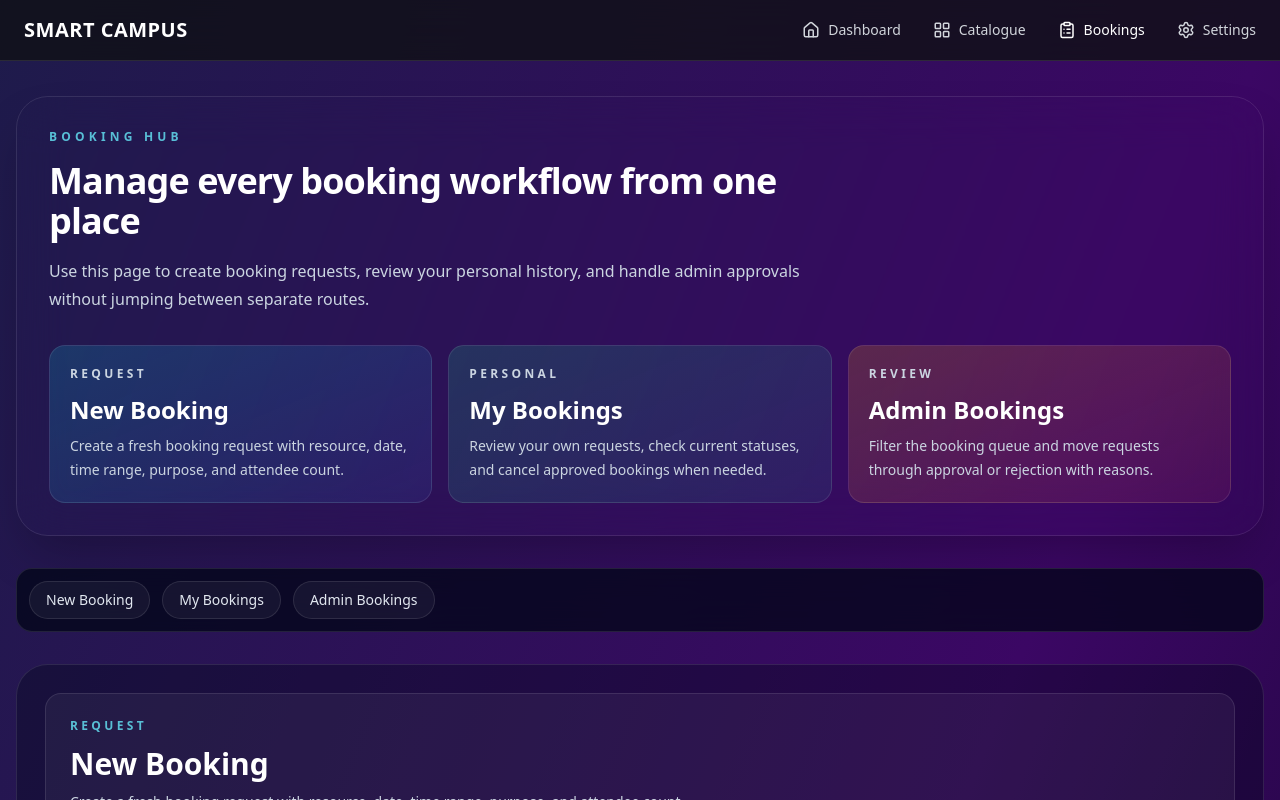
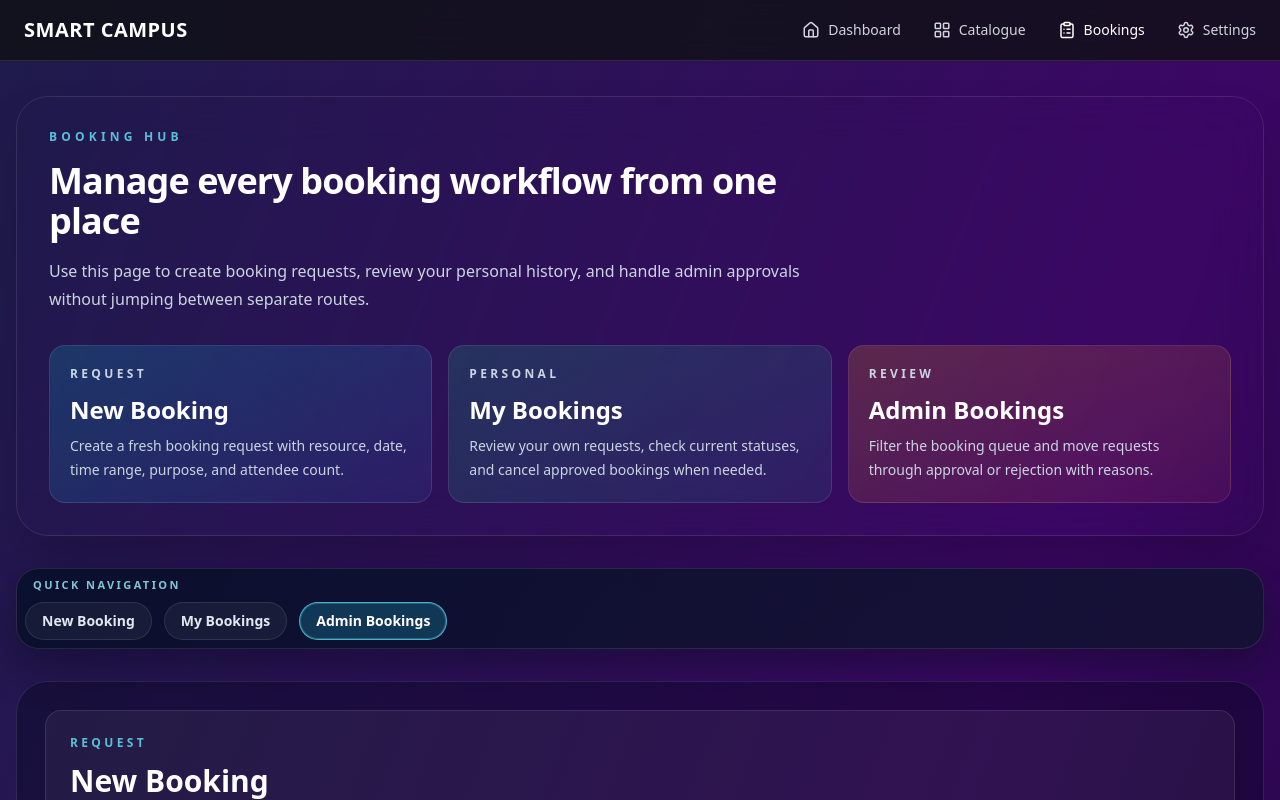
Before and after one commit to dhushan7/it3030-paf-2026-smart-campus-group-wd-1.1-12, a React app in the folder frontend/: page /bookings#admin-bookings in a window 1280 px wide. Shown: the top 800 px of the page. Built offline with nearby package versions, Linux system fonts and the light colour scheme; no server answers; the HTML template or start-up script is replaced by a standard one.

Commit message:
polish bookings quick-nav with active section highlighting

```diff
--- a/frontend/src/components/bookings/BookingsPage.jsx
+++ b/frontend/src/components/bookings/BookingsPage.jsx
@@ -1,3 +1,4 @@
+import { useEffect, useState } from "react";
 import BookingFormStyled from "./BookingFormStyled";
 import BookingList from "./BookingList";
 import BookingRequests from "./BookingRequests";
@@ -30,6 +31,21 @@ const sections = [
 ];
 
 export default function BookingsPage() {
+  const [activeSection, setActiveSection] = useState(sections[0].id);
+
+  useEffect(() => {
+    const syncFromHash = () => {
+      const hash = window.location.hash?.replace("#", "");
+      if (hash && sections.some((section) => section.id === hash)) {
+        setActiveSection(hash);
+      }
+    };
+
+    syncFromHash();
+    window.addEventListener("hashchange", syncFromHash);
+    return () => window.removeEventListener("hashchange", syncFromHash);
+  }, []);
+
   return (
     <div className="space-y-8">
       <section className="overflow-hidden rounded-[2rem] border border-white/10 bg-[radial-gradient(circle_at_top_left,_rgba(56,189,248,0.16),_transparent_28%),radial-gradient(circle_at_bottom_right,_rgba(168,85,247,0.18),_transparent_32%),rgba(15,23,42,0.82)] p-8 shadow-2xl backdrop-blur-xl">
@@ -63,17 +79,27 @@ export default function BookingsPage() {
         </div>
       </section>
 
-      <div className="sticky top-20 z-20 overflow-x-auto rounded-2xl border border-white/10 bg-slate-950/75 px-3 py-3 backdrop-blur-xl">
-        <div className="flex min-w-max gap-3">
+      <div className="sticky top-20 z-20 rounded-[1.4rem] border border-white/10 bg-[linear-gradient(120deg,rgba(8,16,42,0.92),rgba(20,18,52,0.9))] p-2 shadow-[0_18px_40px_rgba(7,12,28,0.45)] backdrop-blur-xl">
+        <div className="mb-2 px-2 text-[11px] font-semibold uppercase tracking-[0.22em] text-cyan-200/80">
+          Quick Navigation
+        </div>
+        <div className="overflow-x-auto">
+          <div className="flex min-w-max gap-3">
           {sections.map((section) => (
             <a
               key={section.id}
               href={`#${section.id}`}
-              className="rounded-full border border-white/10 bg-white/5 px-4 py-2 text-sm font-medium text-slate-200 transition-colors hover:border-cyan-400/40 hover:text-white"
+              className={`rounded-full border px-4 py-2 text-sm font-semibold transition-all ${
+                activeSection === section.id
+                  ? "border-cyan-300/70 bg-cyan-400/20 text-white shadow-[0_0_0_1px_rgba(103,232,249,0.25)_inset]"
+                  : "border-white/10 bg-white/5 text-slate-200 hover:border-cyan-400/40 hover:text-white"
+              }`}
+              onClick={() => setActiveSection(section.id)}
             >
               {section.title}
             </a>
           ))}
+          </div>
         </div>
       </div>
 
```
